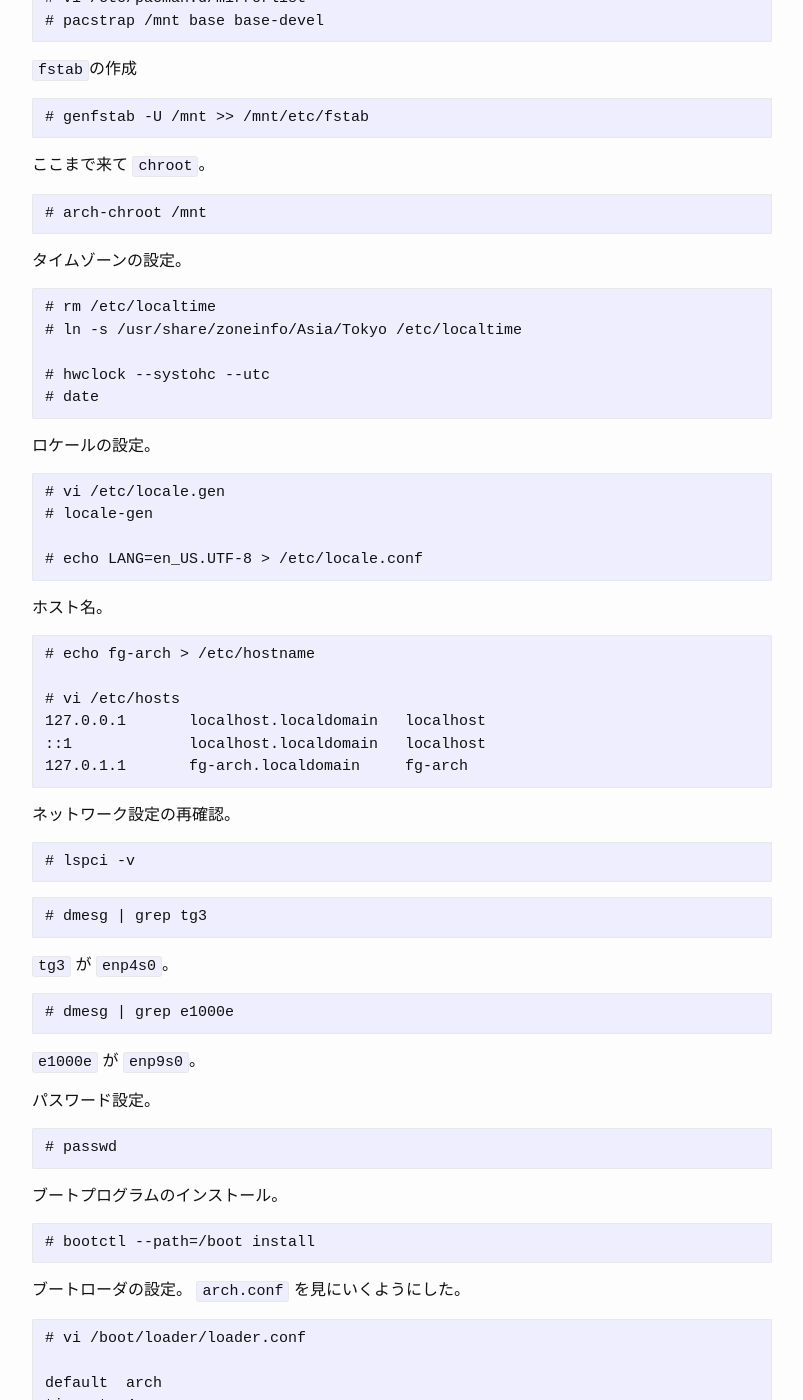
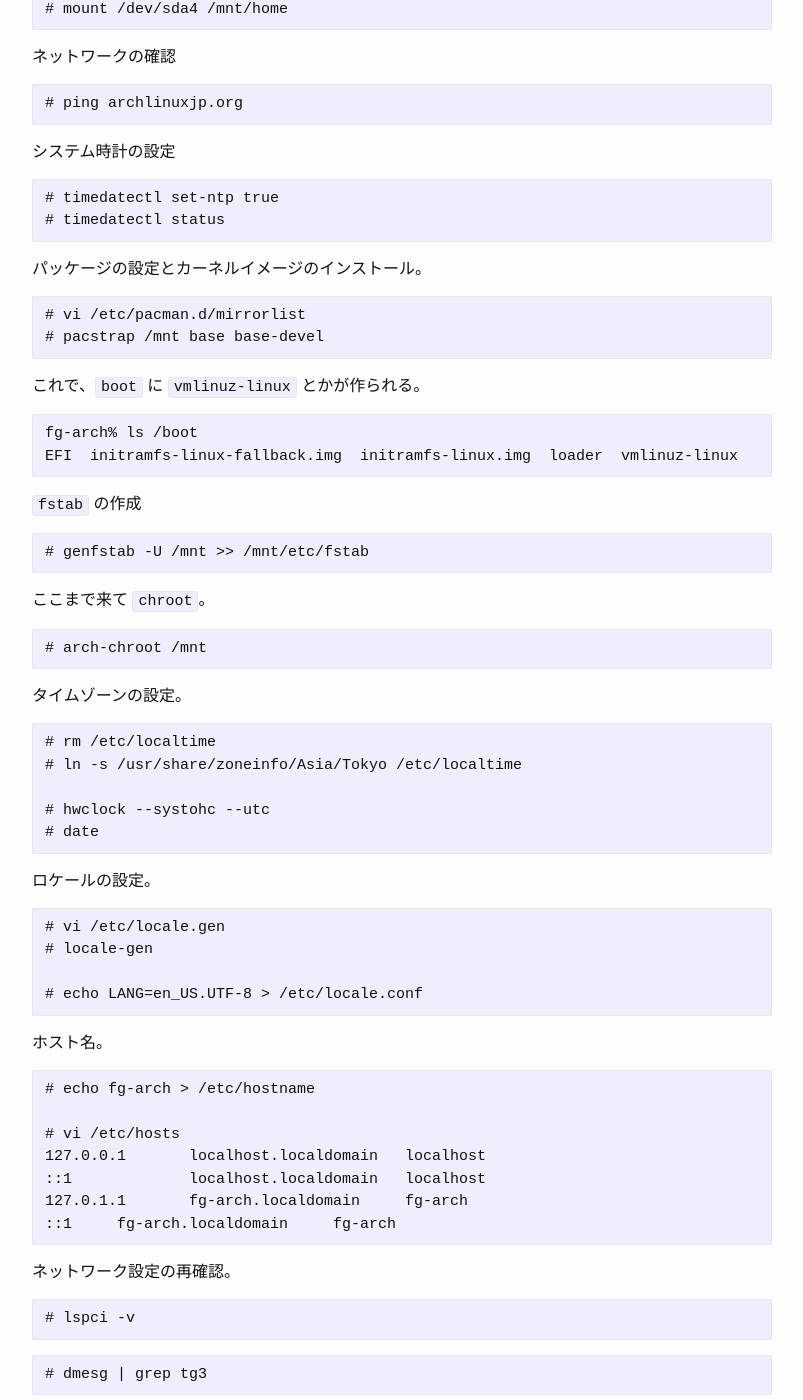
Before and after one commit to kikei/kikei.github.io, a Jekyll site: the page built from _posts/2017-02-15-hello-archlinux.md, in a window 1280 px wide and 1400 px high, scrolled down 4010 px. Shown: the whole window, without its empty margins (238-1041 px from the left). Built offline with Jekyll 4.4.1, drawn with Linux system fonts in a browser that asks for light colours; some of the changed text lies outside the part shown.

Commit message:
update a post of hello archlinux

````diff
--- a/_posts/2017-02-15-hello-archlinux.md
+++ b/_posts/2017-02-15-hello-archlinux.md
@@ -100,7 +100,6 @@
 
 errors: No known data errors
 ```
-
 問題なさそう。
 
 ### スナップショットの作成 (OpenIndiana)
@@ -111,6 +110,12 @@
 zfs list -t snapshot
 zfs snapshot house/library@snapshot-20170212
 zfs snapshot house/living@snapshot-20170212
+```
+
+あとは、プールを取り外しておく。
+
+```
+zpool export house
 ```
 
 OpenIndiana はここまで。
@@ -124,6 +129,18 @@
 UEFIブートのところだけよくわからなかったので、下記ページも参考になった。
 
 http://note.kurodigi.com/archlinux-uefi-install/
+
+はじめに、UEFI モードで起動していることを確認する。
+
+```
+# ls /sys/firmware/efi/efivars
+```
+
+UEFI モードでない場合、`efi` ディレクトリが存在しない。
+その場合は、BIOS モードというおなじみのモードで起動している。
+
+本稿では UEFI モードで起動できることを目指しており、
+以降の記載も UEIF モードでの起動が前提になっている。
 
 `/dev/sda` に ArchLinux をインストールする。
 
@@ -194,14 +211,21 @@
 # timedatectl status
 ```
 
-パッケージの設定
+パッケージの設定とカーネルイメージのインストール。
 
 ```
 # vi /etc/pacman.d/mirrorlist
 # pacstrap /mnt base base-devel
 ```
 
-`fstab`の作成
+これで、`boot` に `vmlinuz-linux` とかが作られる。
+
+```
+fg-arch% ls /boot
+EFI  initramfs-linux-fallback.img  initramfs-linux.img	loader	vmlinuz-linux
+```
+
+`fstab` の作成
 
 ```
 # genfstab -U /mnt >> /mnt/etc/fstab
@@ -241,6 +265,7 @@
 127.0.0.1	localhost.localdomain	localhost
 ::1		localhost.localdomain	localhost
 127.0.1.1	fg-arch.localdomain	fg-arch
+::1	fg-arch.localdomain	fg-arch
 ```
 
 ネットワーク設定の再確認。
@@ -253,13 +278,13 @@
 # dmesg | grep tg3
 ```
 
-`tg3` が `enp4s0`。
+`tg3` が `enp3s0`。
 
 ```
 # dmesg | grep e1000e
 ```
 
-`e1000e` が `enp9s0`。
+`e1000e` が `enp8s0`。
 
 パスワード設定。
 
````
